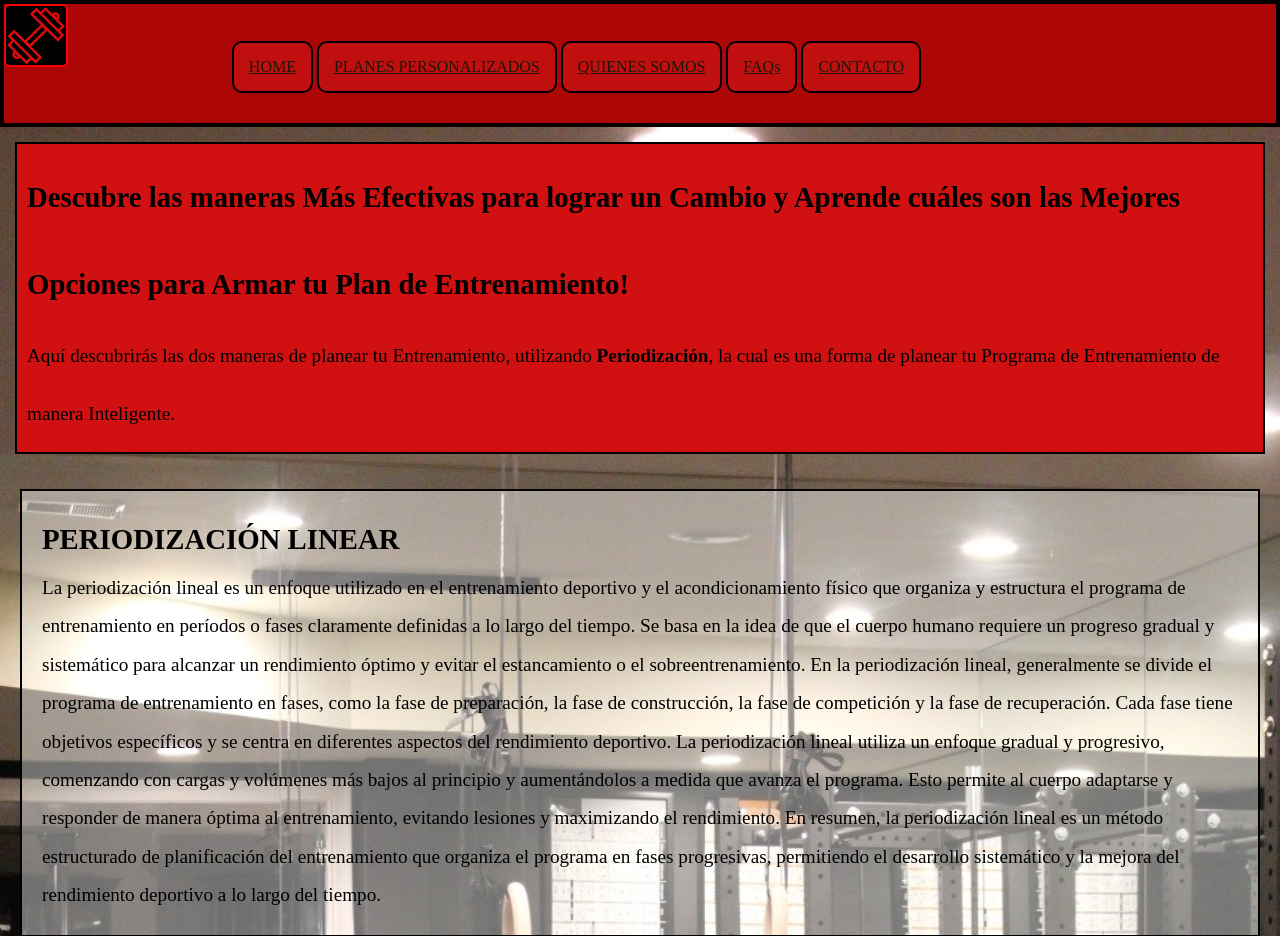
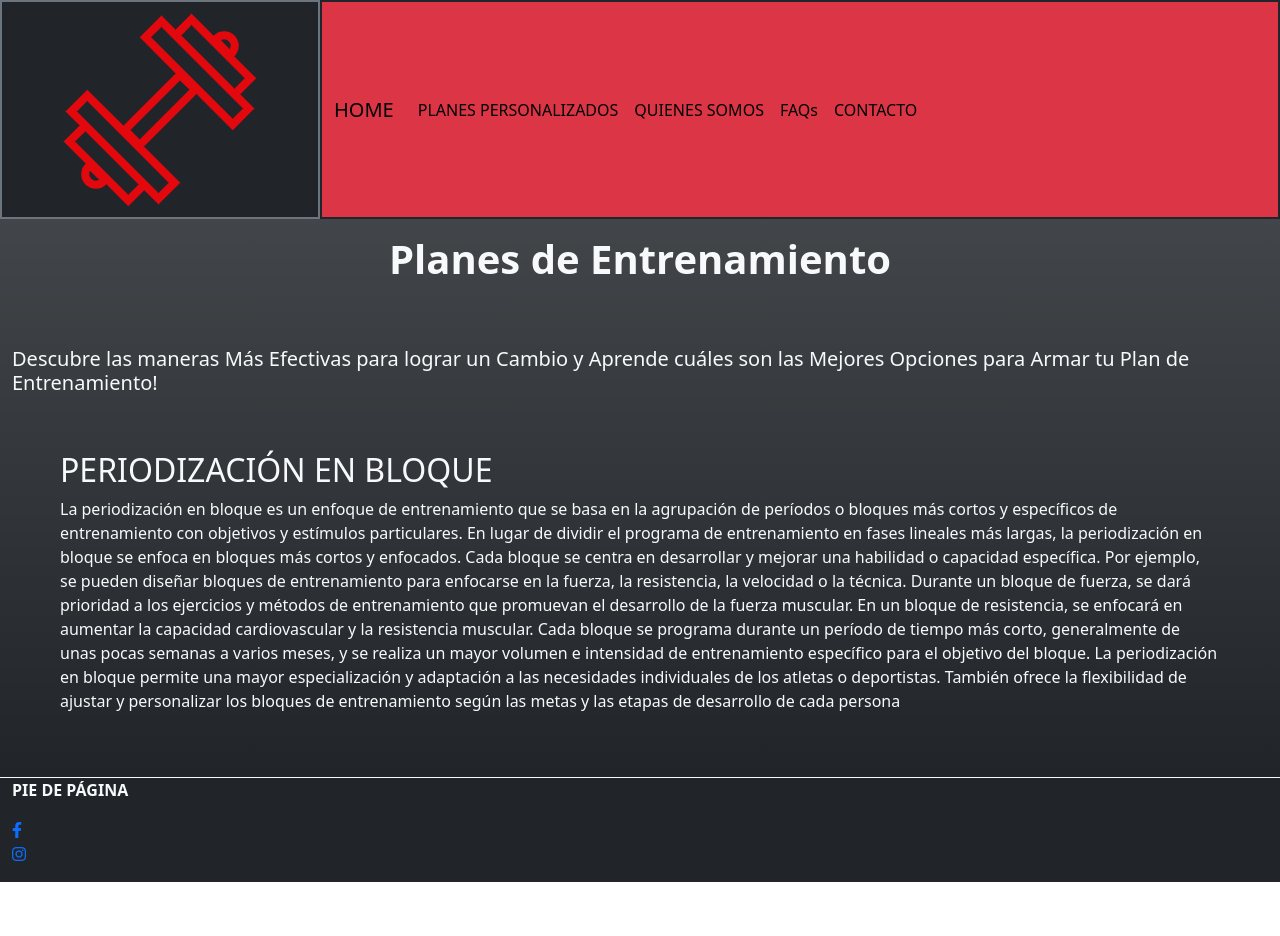
Before and after one commit to ramiropabon/PreEntrega2PabonPorta, a plain HTML site: page pages/planes.html in a window 1280 px wide. Shown: the top 936 px of the page. After the commit the page ends 882 px from the top, so only its background shows below. Drawn offline with nearby package versions, Linux system fonts and the light colour scheme.

Commit message:
se diseña con Bootstrap la pagina about, contacto, y planes personalizados

```diff
--- a/pages/planes.html
+++ b/pages/planes.html
@@ -3,48 +3,56 @@
 <head>
     <meta charset="UTF-8">
     <meta name="viewport" content="width=device-width, initial-scale=1.0">
-    <link rel="stylesheet" href="../css/style.css">
+    <link href="https://cdn.jsdelivr.net/npm/bootstrap@5.3.0/dist/css/bootstrap.min.css" rel="stylesheet" integrity="sha384-9ndCyUaIbzAi2FUVXJi0CjmCapSmO7SnpJef0486qhLnuZ2cdeRhO02iuK6FUUVM" crossorigin="anonymous">
+    <link rel="stylesheet" href="../css/style2.css">
     <title>Plan Personalizado de Entrenamiento</title>
-
+    <link rel="stylesheet" href="https://cdnjs.cloudflare.com/ajax/libs/font-awesome/5.15.3/css/all.min.css">
 </head>
 <body>
-    <header>
-        <div>
-            <img src="../assets/img/LogoMakr-1uTJtK.png" alt="Logo del sitio">
+    <header class="container-fluid bg-danger">
+        <div class="row h-100">
+            <div class="col-3 bg-dark border border-secondary border-2">
+              <div class="d-flex align-items-center justify-content-center h-100">
+                <img src="../assets/img/LogoMakr-1uTJtK.png" alt="Logo del sitio" class="img-fluid h-100 p-2">
               </div>
-        <nav id="nav">
-            <ul>
-                <li><a href="../index.html">HOME</a></li>
-                <li><a href="./planes.html">PLANES PERSONALIZADOS</a></li>
-                <li><a href="./aboutus.html">QUIENES SOMOS</a></li>
-                <li><a href="./faq.html">FAQs</a></li>
-                <li><a href="./contacto.html">CONTACTO</a></li>
+            </div>
+
+            <!-- NAV -->
+            <nav class="col-9 navbar navbar-expand-lg bg-danger border border-dark border-2">
+                <div class="container-fluid">
+                  <a class="navbar-brand" href="../index.html">HOME</a>
+                  <button class="navbar-toggler" type="button" data-bs-toggle="collapse" data-bs-target="#navbarSupportedContent" aria-controls="navbarSupportedContent" aria-expanded="false" aria-label="Toggle navigation">
+                    <span class="navbar-toggler-icon"></span>
+                  </button>
+                  <div class="collapse navbar-collapse" id="navbarSupportedContent">
+                    <ul class="navbar-nav me-auto mb-2 mb-lg-0">
+                      <li class="nav-item">
+                        <a class="nav-link active" aria-current="page" href="./planes.html">PLANES PERSONALIZADOS</a>
+                      </li>
+                      <li class="nav-item">
+                        <a class="nav-link active" aria-current="page" href="./aboutus.html">QUIENES SOMOS</a>
+                      </li>
+                      <li class="nav-item">
+                        <a class="nav-link active" aria-current="page" href="./faq.html">FAQs</a>
+                      </li>
+                      <li class="nav-item">
+                        <a class="nav-link active" aria-current="page" href="./contacto.html">CONTACTO</a>
+                      </li>
+
                     </ul>
+                  </div>
+                </div>
               </nav>
+        </div>
     </header>
 
-    <main id="main2">
-        <section id="section1">
-            <article>
-                <h2>Descubre las maneras Más Efectivas para lograr un Cambio y Aprende cuáles son las Mejores Opciones para Armar tu Plan de Entrenamiento!</h2>
-                <p>Aquí descubrirás las dos maneras de planear tu Entrenamiento, utilizando <strong>Periodización</strong>, la cual es una forma de planear tu Programa de Entrenamiento de manera Inteligente.  </p>
-            </article>
-        </section>
+    <main class="container-fluid bg-dark bg-gradient">
+        <div class="row h-100">
 
-        <section id="section2">
-            <article>
-                <h2>PERIODIZACIÓN LINEAR</h2>
-                <p>
-                    La periodización lineal es un enfoque utilizado en el entrenamiento deportivo y el acondicionamiento físico que organiza y estructura el programa de entrenamiento en períodos o fases claramente definidas a lo largo del tiempo. Se basa en la idea de que el cuerpo humano requiere un progreso gradual y sistemático para alcanzar un rendimiento óptimo y evitar el estancamiento o el sobreentrenamiento.
-
-                    En la periodización lineal, generalmente se divide el programa de entrenamiento en fases, como la fase de preparación, la fase de construcción, la fase de competición y la fase de recuperación. Cada fase tiene objetivos específicos y se centra en diferentes aspectos del rendimiento deportivo. La periodización lineal utiliza un enfoque gradual y progresivo, comenzando con cargas y volúmenes más bajos al principio y aumentándolos a medida que avanza el programa. Esto permite al cuerpo adaptarse y responder de manera óptima al entrenamiento, evitando lesiones y maximizando el rendimiento.
-
-                    En resumen, la periodización lineal es un método estructurado de planificación del entrenamiento que organiza el programa en fases progresivas, permitiendo el desarrollo sistemático y la mejora del rendimiento deportivo a lo largo del tiempo.</p>
-            </article>
-        </section>
-
-        <section id="section3">
-            <article>
+          <section class=" d-flex flex-column justify-content-center align-items-center">
+            <h1 class="text-light fw-bold pb-5 p-3">Planes de Entrenamiento</h1>
+            <h2 class="text-light fs-5 pt-2">Descubre las maneras Más Efectivas para lograr un Cambio y Aprende cuáles son las Mejores Opciones para Armar tu Plan de Entrenamiento!</h2>
+                <article class="text-light p-5 fs-6">
                     <h2>PERIODIZACIÓN EN BLOQUE</h2>
                     <p>La periodización en bloque es un enfoque de entrenamiento que se basa en la agrupación de períodos o bloques más cortos y específicos de entrenamiento con objetivos y estímulos particulares.
 
@@ -56,16 +64,20 @@
 
                         La periodización en bloque permite una mayor especialización y adaptación a las necesidades individuales de los atletas o deportistas. También ofrece la flexibilidad de ajustar y personalizar los bloques de entrenamiento según las metas y las etapas de desarrollo de cada persona</p>
                 </article>
-
+            </section>
+         </div>
     </main>
 
-    <footer>
-        <div>PIE DE PÁGINA
+    <footer class="container-fluid">
+        <div class="row d-flex h-100 bg-dark border-top border-light border-1">
+          <p class="text-light fw-bold">PIE DE PÁGINA</p>
+          <ul>
+            <li><a href="http://www.facebook.com/"><i class="fab fa-facebook-f"></i></a></li>
+            <li><a href="http://www.instagram.com/"><i class="fab fa-instagram"></i></a></li>
+          </ul>
         </div>
-        <ul>
-            <li><a href="http://www.facebook.com/" target="_blank" class="icono-facebook">FACE</a></li>
-            <li><a href="http://www.instagram.com/" target="_blank" class="icono-instagram">IG</a></li>
-        </ul>
     </footer>
+
+    <script src="https://cdn.jsdelivr.net/npm/bootstrap@5.3.0/dist/js/bootstrap.bundle.min.js" integrity="sha384-geWF76RCwLtnZ8qwWowPQNguL3RmwHVBC9FhGdlKrxdiJJigb/j/68SIy3Te4Bkz" crossorigin="anonymous"></script>
 </body>
 </html>
```
Also changed, not shown: pages/aboutus.html (+56 -31 lines), pages/contacto.html (+54 -29 lines). Lines whose indentation alone changed are shown as unchanged.
